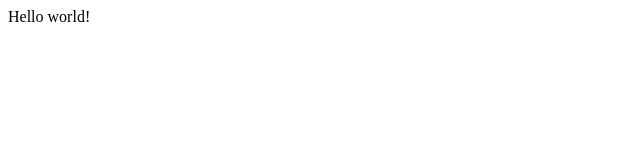
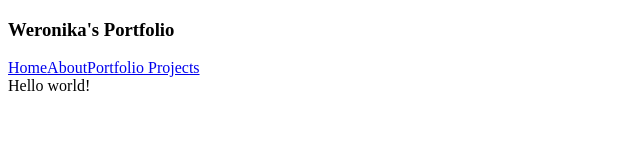
Before and after one commit to weronika-p/portfolio, a Gatsby site: page / in a window 1280 px wide. Shown: the whole page, without its empty margins (0-640 px from the left). Built offline with nearby package versions, Linux system fonts and the light colour scheme; Gatsby itself is replaced by a stand-in of ours.

Commit message:
feat(navbar): Add Navbar

```diff
--- /dev/null
+++ b/src/components/Navbar.js
@@ -0,0 +1,15 @@
+import { Link } from 'gatsby'
+import React from 'react'
+
+export default function Navbar() {
+    return (
+        <nav>
+           <h1>Weronika's Portfolio</h1>
+           <div className='links'>
+                <Link to='/'>Home</Link>
+                <Link to='/about'>About</Link>
+                <Link to='/projects'>Portfolio Projects</Link>
+            </div>
+        </nav>
+    )
+}
--- a/src/pages/index.js
+++ b/src/pages/index.js
@@ -1,5 +1,11 @@
 import React from "react"
+import Navbar from "../components/Navbar"
 
 export default function Home() {
-  return <div>Hello world!</div>
+  return (
+    <section>
+      <Navbar />
+      <div>Hello world!</div>
+    </section>
+  )
 }
```
Also changed, not shown: src/pages/projects/test.js (deleted, +0 -9 lines).
